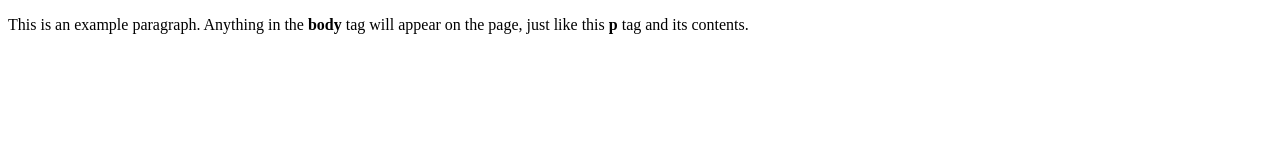
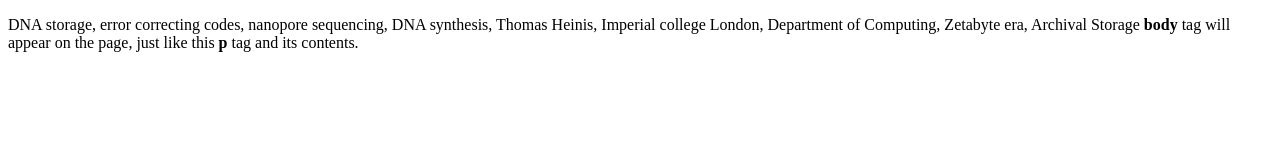
Before and after one commit to SCALE-Imperial/SCALE-Imperial.github.io, a plain HTML site: page index.html in a window 1280 px wide. Drawn offline with Linux system fonts and the light colour scheme.

Commit message:
key words

```diff
--- a/index.html
+++ b/index.html
@@ -1,9 +1,9 @@
 <!doctype html>
 <html>
   <head>
-    <title>This is the title of the webpage!</title>
+    <title>SCALE lab Imperial College London</title>
   </head>
   <body>
-    <p>This is an example paragraph. Anything in the <strong>body</strong> tag will appear on the page, just like this <strong>p</strong> tag and its contents.</p>
+    <p>DNA storage, error correcting codes, nanopore sequencing, DNA synthesis, Thomas Heinis, Imperial college London, Department of Computing, Zetabyte era, Archival Storage <strong>body</strong> tag will appear on the page, just like this <strong>p</strong> tag and its contents.</p>
   </body>
 </html>
```
